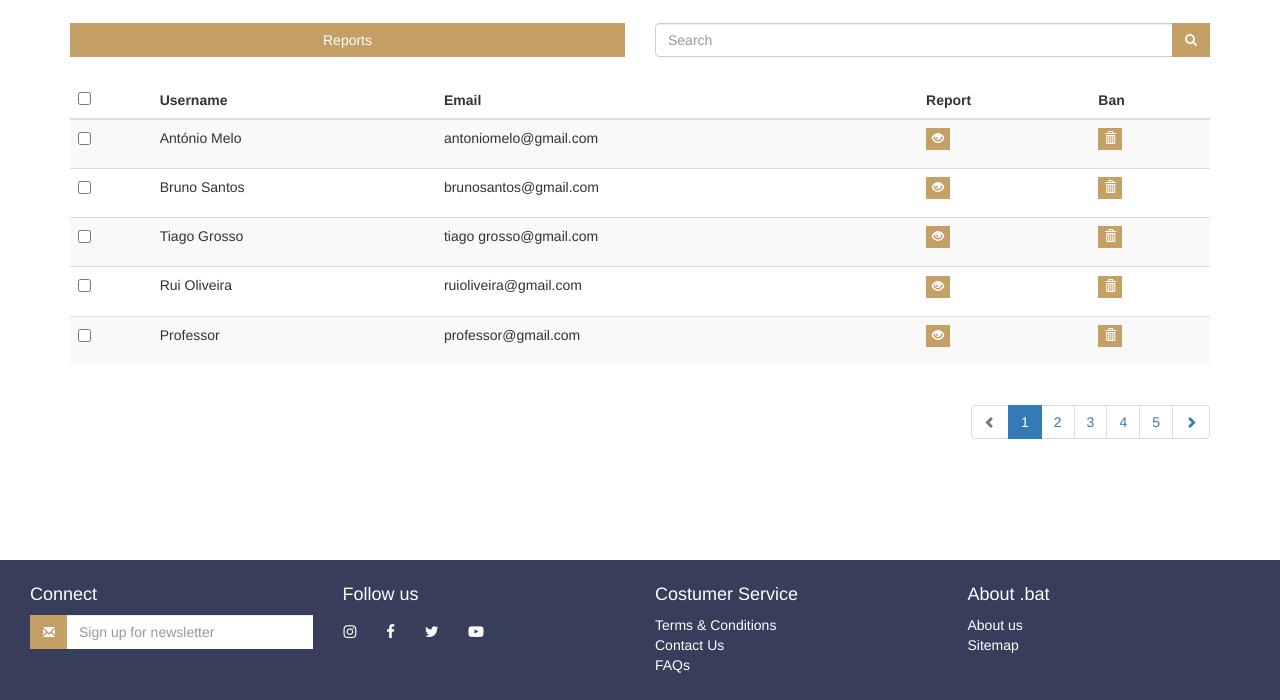
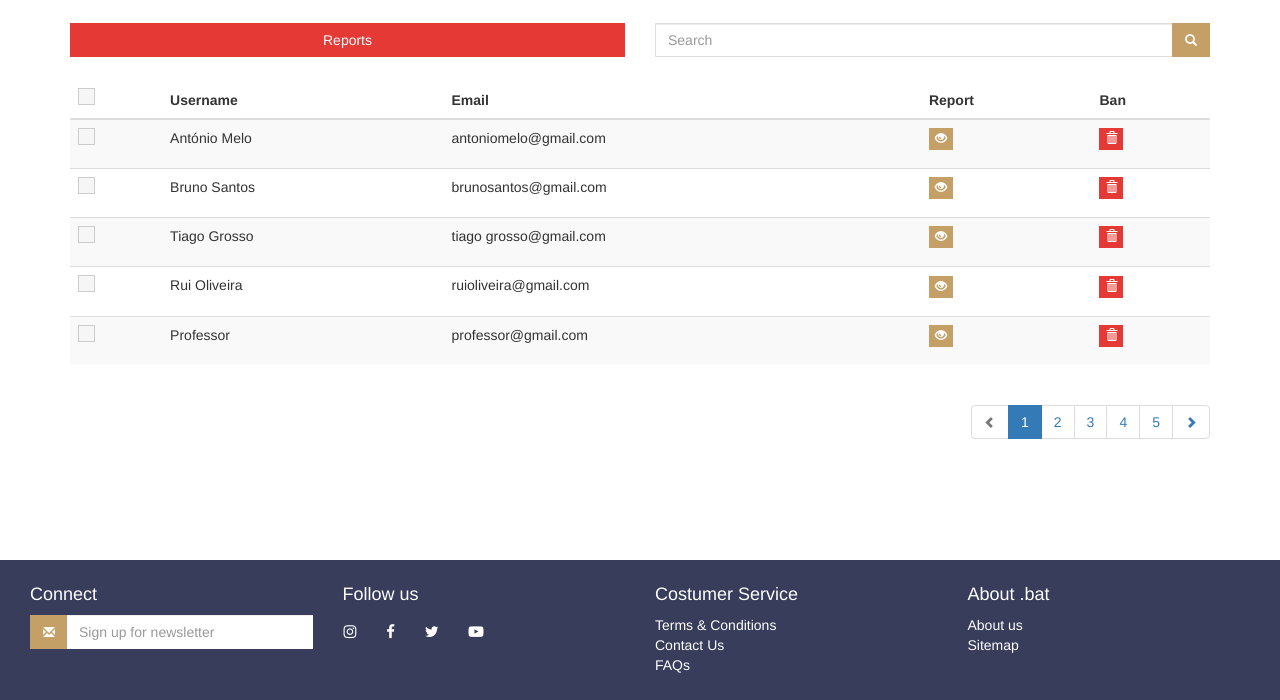
Before and after one commit to Antonio-Melo/LBAW, a PHP site: page /pages/ban-users.php in a window 1280 px wide. Shown: the part 100-800 px from the top of the page. Run offline with PHP 8.4, Linux system fonts and the light colour scheme; data that the repository does not hold is empty.

Commit message:
merge fix

```diff
--- a/style/ban-users.css
+++ b/style/ban-users.css
@@ -1,10 +1,5 @@
-<<<<<<< HEAD
 #ban-users-container .btn-danger{
     background: #e53935 !important;
-=======
-.btn-danger{
-    background: #d9534f!important;
->>>>>>> origin/bootstrap
 }
 
 #ban-users-container .btn-danger:hover{
```
